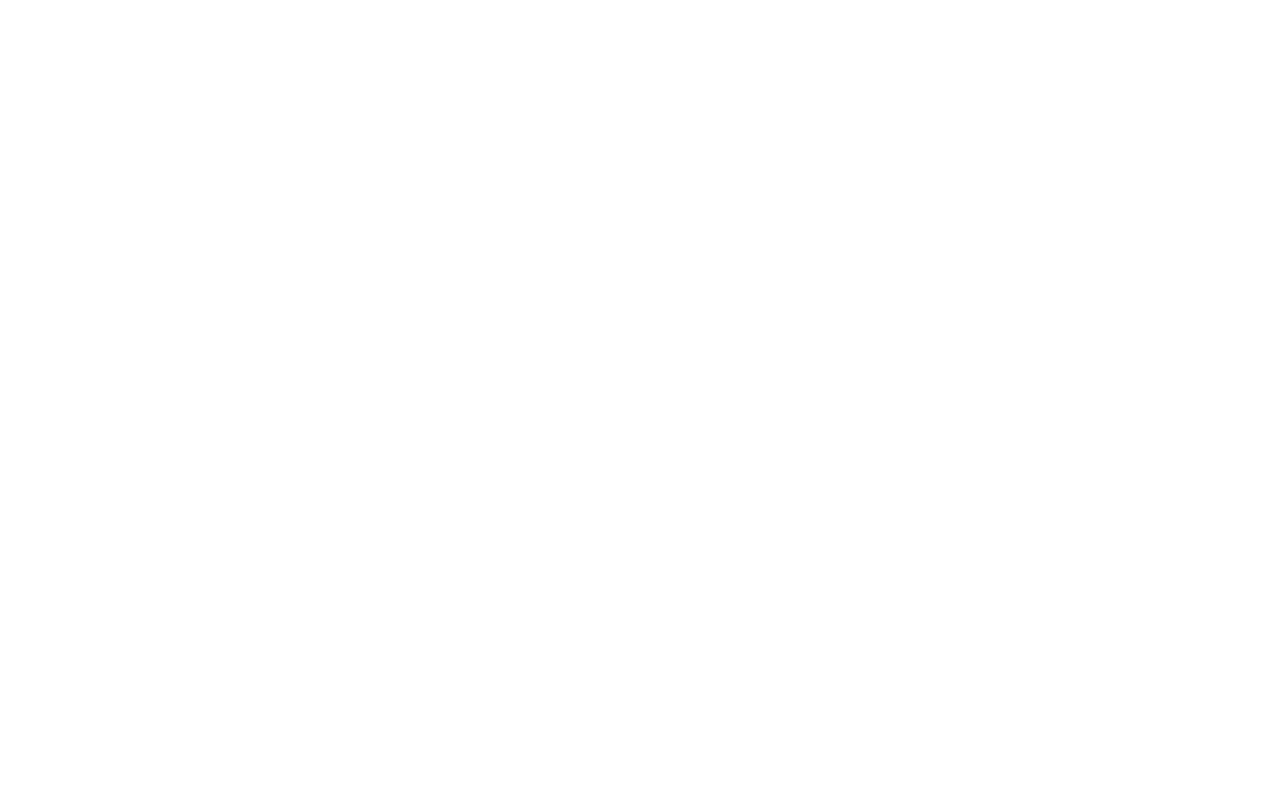
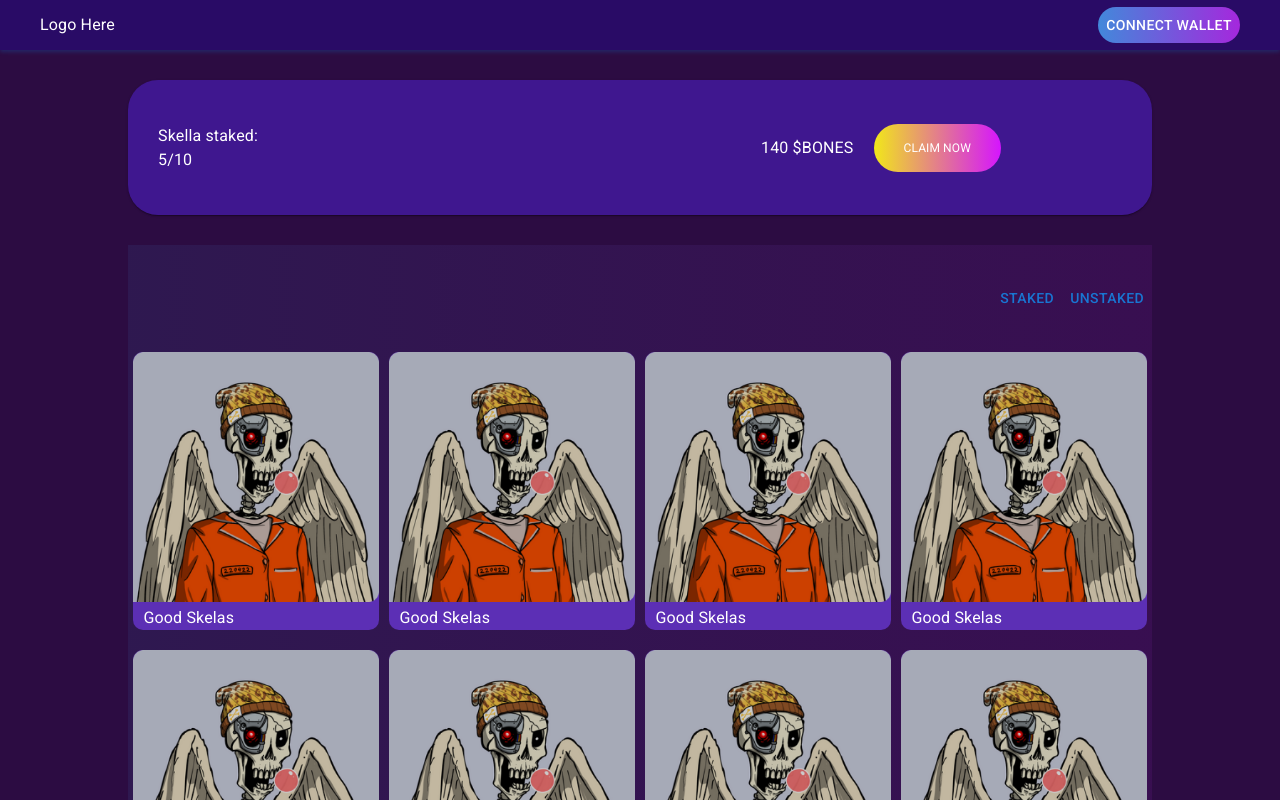
Before and after one commit to panthaacharjee/skella, a React (Create React App) app: page / in a window 1280 px wide. Shown: the top 800 px of the page. Built offline with nearby package versions, Linux system fonts and the light colour scheme.

Commit message:
first commmit

```diff
--- a/package.json
+++ b/package.json
@@ -3,6 +3,9 @@
   "version": "0.1.0",
   "private": true,
   "dependencies": {
+    "@emotion/react": "^11.10.4",
+    "@emotion/styled": "^11.10.4",
+    "@mui/material": "^5.10.7",
     "@testing-library/jest-dom": "^5.16.5",
     "@testing-library/react": "^13.4.0",
     "@testing-library/user-event": "^13.5.0",
--- a/public/index.html
+++ b/public/index.html
@@ -1,5 +1,5 @@
 <!DOCTYPE html>
-<html lang="en">
+<html lang="en" style="background-color: #2c0c42">
   <head>
     <meta charset="utf-8" />
     <link rel="icon" href="%PUBLIC_URL%/favicon.ico" />
@@ -25,6 +25,10 @@
       Learn how to configure a non-root public URL by running `npm run build`.
     -->
     <title>Skella</title>
+    <link
+      rel="stylesheet"
+      href="https://fonts.googleapis.com/css?family=Roboto:300,400,500,700&display=swap"
+    />
   </head>
   <body>
     <noscript>You need to enable JavaScript to run this app.</noscript>
--- a/src/App.css
+++ b/src/App.css
@@ -1,38 +1,6 @@
-.App {
-  text-align: center;
+* {
+  margin: 0;
+  padding: 0;
+  background-color: "#2c0c42";
+  box-sizing: border-box;
 }
-
-.App-logo {
-  height: 40vmin;
-  pointer-events: none;
-}
-
-@media (prefers-reduced-motion: no-preference) {
-  .App-logo {
-    animation: App-logo-spin infinite 20s linear;
-  }
-}
-
-.App-header {
-  background-color: #282c34;
-  min-height: 100vh;
-  display: flex;
-  flex-direction: column;
-  align-items: center;
-  justify-content: center;
-  font-size: calc(10px + 2vmin);
-  color: white;
-}
-
-.App-link {
-  color: #61dafb;
-}
-
-@keyframes App-logo-spin {
-  from {
-    transform: rotate(0deg);
-  }
-  to {
-    transform: rotate(360deg);
-  }
-}
--- a/src/App.js
+++ b/src/App.js
@@ -1,7 +1,17 @@
 import "./App.css";
+import Navbar from "./Components/Views/Navbar";
+import Home from "./Components/Views/Home";
+
+import Footer from "./Components/Views/Footer";
 
 function App() {
-  return <div></div>;
+  return (
+    <div>
+      <Navbar />
+      <Home />
+      <Footer />
+    </div>
+  );
 }
 
 export default App;
--- /dev/null
+++ b/src/Components/Views/Footer.js
@@ -0,0 +1,7 @@
+import React from "react";
+
+const Footer = () => {
+  return <div>Footer</div>;
+};
+
+export default Footer;
--- /dev/null
+++ b/src/Components/Views/Home.js
@@ -0,0 +1,135 @@
+import React from "react";
+import { Button, Grid, Paper, Typography } from "@mui/material";
+import Img from "../assets/StakedImage.png";
+
+const Home = () => {
+  const stakedData = [
+    {
+      img: Img,
+      name: "Good Skelas",
+    },
+    {
+      img: Img,
+      name: "Good Skelas",
+    },
+    {
+      img: Img,
+      name: "Good Skelas",
+    },
+    {
+      img: Img,
+      name: "Good Skelas",
+    },
+    {
+      img: Img,
+      name: "Good Skelas",
+    },
+    {
+      img: Img,
+      name: "Good Skelas",
+    },
+    {
+      img: Img,
+      name: "Good Skelas",
+    },
+    {
+      img: Img,
+      name: "Good Skelas",
+    },
+    {
+      img: Img,
+      name: "Good Skelas",
+    },
+  ];
+  return (
+    <div>
+      <Paper
+        style={{
+          width: "80%",
+          display: "flex",
+          margin: "30px auto",
+          borderRadius: "30px",
+          height: "135px",
+          padding: "10px 30px",
+          background: "#3f178f",
+        }}
+      >
+        <Grid container display={"flex"} alignItems={"center"}>
+          <Grid item xs={12} md={6}>
+            <Typography color={"#fff"}>Skella staked:</Typography>
+            <Typography color={"#fff"}>5/10</Typography>
+          </Grid>
+          <Grid item xs={12} md={6}>
+            <div
+              style={{
+                display: "flex",
+                alignItems: "center",
+                justifyContent: "center",
+              }}
+            >
+              <Typography color={"#fff"}>140 $BONES</Typography>
+              <Button
+                style={{
+                  borderRadius: "53px",
+                  background:
+                    "linear-gradient(89.72deg, #F1E71A 0.22%, #D515FE 99.75%)",
+                  color: "#fff",
+                  marginLeft: "20px",
+                  padding: "15px 30px",
+                }}
+              >
+                <Typography color={"#fff"} style={{ fontSize: "12px" }}>
+                  Claim Now
+                </Typography>
+              </Button>
+            </div>
+          </Grid>
+        </Grid>
+      </Paper>
+      <Grid
+        container
+        style={{
+          width: "80%",
+          margin: "0px auto",
+          background:
+            "linear-gradient(90deg, rgba(70, 165, 255, 0.1) 0%, rgba(74, 176, 255, 0.076) 0%, rgba(198, 40, 247, 0.082) 104.87%)",
+          padding: "20px 0px",
+        }}
+      >
+        <Grid
+          item
+          md={12}
+          display={"flex"}
+          justifyContent={"end"}
+          style={{ margin: "15px 0px" }}
+        >
+          <Button>Staked</Button>
+          <Button>Unstaked</Button>
+        </Grid>
+        {stakedData.map((val, ind) => {
+          return (
+            <Grid
+              item
+              md={3}
+              style={{
+                display: "flex",
+                justifyContent: "center",
+                marginTop: "20px",
+              }}
+              key={ind}
+            >
+              <div style={{ background: "#5c2fb5", borderRadius: "10px" }}>
+                <img src={val.img} height={"250px"} />
+                <Typography style={{ color: "#fff", marginLeft: "10px" }}>
+                  {val.name}
+                </Typography>
+              </div>
+            </Grid>
+          );
+        })}
+      </Grid>
+    </div>
+  );
+};
+
+export default Home;
--- /dev/null
+++ b/src/Components/Views/Navbar.js
@@ -0,0 +1,35 @@
+import React from "react";
+import { Typography, Grid, Button } from "@mui/material";
+
+const Navbar = () => {
+  return (
+    <div>
+      <Grid
+        container
+        justifyContent={"space-between"}
+        alignItems={"center"}
+        style={{
+          padding: "0px 40px",
+          background: "#290b66",
+          height: "50px",
+          boxShadow: "0px 2px 4px rgba(0, 150, 255, 0.2)",
+        }}
+      >
+        <Typography color={"#fff"}>Logo Here</Typography>
+
+        <Button
+          style={{
+            borderRadius: "53px",
+            background:
+              "linear-gradient(90deg, #46A5FF 0%, rgba(74, 176, 255, 0.76) 0%, rgba(198, 40, 247, 0.82) 104.87%)",
+            color: "#fff",
+          }}
+        >
+          Connect Wallet
+        </Button>
+      </Grid>
+    </div>
+  );
+};
+
+export default Navbar;
```
Also changed, not shown: src/Components/assets/StakedImage.png (added), 1 other file (tests, documents, lock files or other folders).
